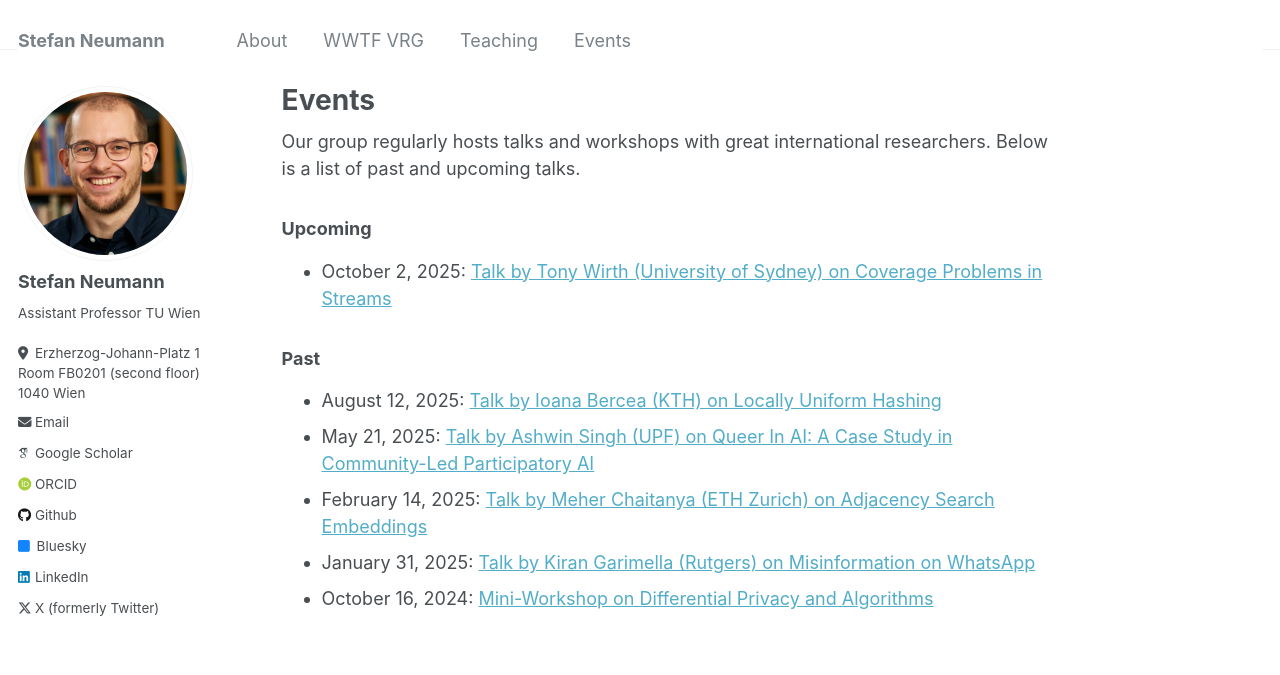
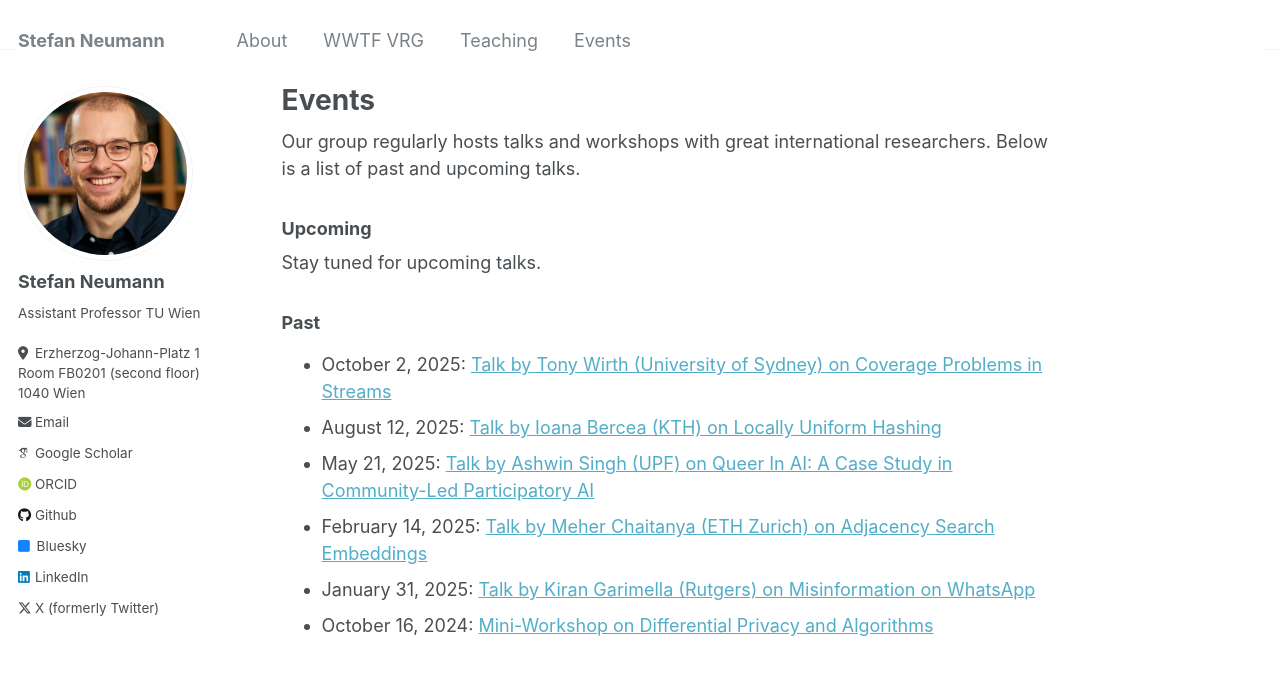
Before and after one commit to StefanResearch/StefanResearch.github.io, a Jekyll site: the page built from _pages/events.md, in a window 1280 px wide. Shown: the top 675 px of the page. Built offline with Jekyll 4.4.1, drawn with Linux system fonts in a browser that asks for light colours; some web fonts are replaced.

```diff
--- a/_pages/events.md
+++ b/_pages/events.md
@@ -10,9 +10,10 @@ researchers. Below is a list of past and upcoming talks.
 
 ### Upcoming
 
-- October 2, 2025: [Talk by Tony Wirth (University of Sydney) on Coverage Problems in Streams](/talk-tony/)
+Stay tuned for upcoming talks.
 
 ### Past
+- October 2, 2025: [Talk by Tony Wirth (University of Sydney) on Coverage Problems in Streams](/talk-tony/)
 - August 12, 2025: [Talk by Ioana Bercea (KTH) on Locally Uniform Hashing](/talk-ioana/)
 - May 21, 2025: [Talk by Ashwin Singh (UPF) on Queer In AI: A Case Study in Community-Led Participatory AI](/talk-ashwin/)
 - February 14, 2025: [Talk by Meher Chaitanya (ETH Zurich) on Adjacency Search Embeddings](/talk-meher/)
```
Also changed, not shown: 1 other file.
